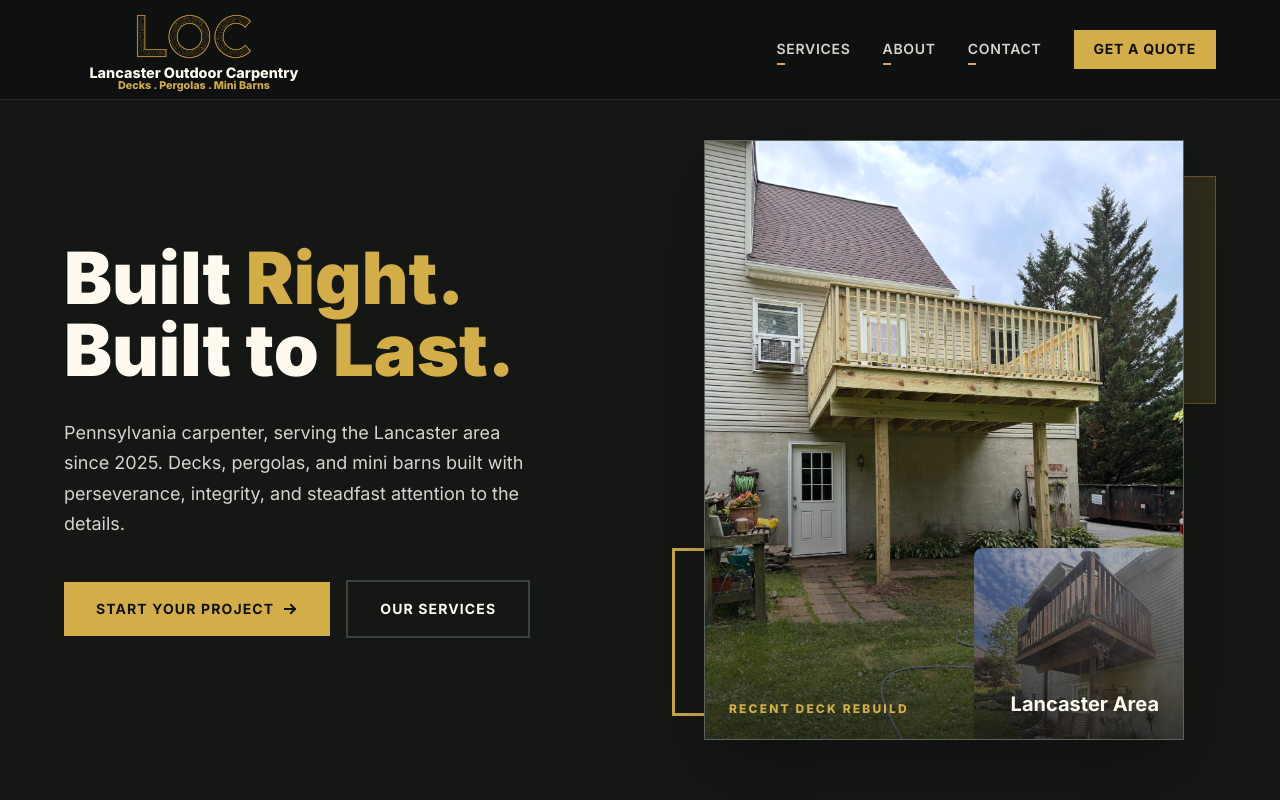
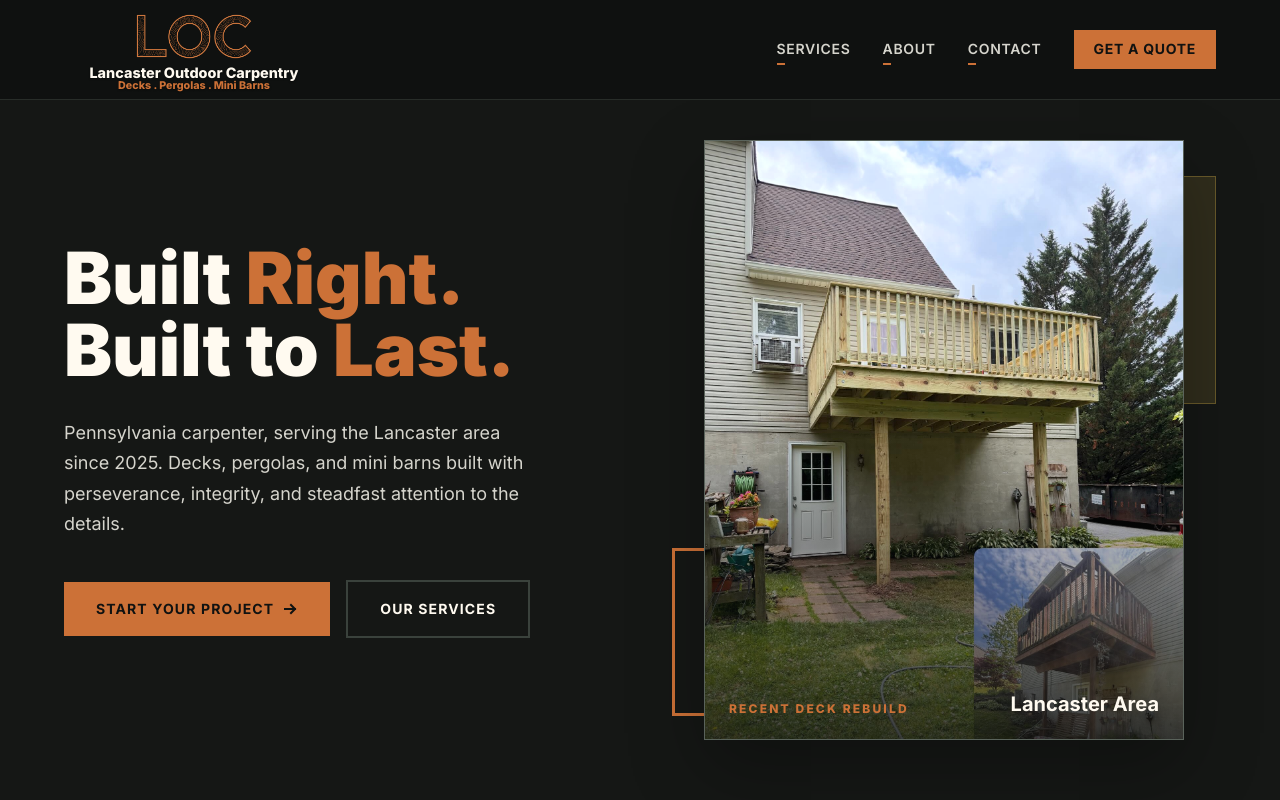
Before and after one commit to Smoketown-Software/Lancaster-Outdoor-Carpentry, a React (Vite) app: page / in a window 1280 px wide. Shown: the top 800 px of the page. Built offline with nearby package versions, Linux system fonts and the light colour scheme.

Commit message:
Upgrade to orange

```diff
--- a/src/components/Services.css
+++ b/src/components/Services.css
@@ -121,7 +121,7 @@
 
 .service-card:hover {
   transform: translateY(-4px);
-  border-color: var(--brass-500);
+  border-color: var(--accent);
 }
 
 .service-card::before {
--- a/src/index.css
+++ b/src/index.css
@@ -1,6 +1,6 @@
 /* ═══════════════════════════════════════════════════
    Lancaster Outdoor Carpentry — Outdoor Palette
-   Charcoal + Brass + Bone
+   Charcoal + Orange + Bone
    ═══════════════════════════════════════════════════ */
 
 :root {
@@ -17,11 +17,11 @@
   --charcoal-100: #ece7d9;
   --charcoal-50: #f8f3e7;
 
-  --brass-700: #9d7729;
-  --brass-600: #bd9337;
-  --brass-500: #d2ad48;
-  --brass-400: #e0c36a;
-  --brass-300: #ead487;
+  --orange-700: #884c28;
+  --orange-600: #aa5c2e;
+  --orange-500: #cc7137;
+  --orange-400: #d68148;
+  --orange-300: #e39a68;
 
   --bone-500: #f1eadb;
   --bone-400: #f8f3e7;
@@ -36,9 +36,9 @@
   --text-primary: var(--bone-300);
   --text-secondary: var(--charcoal-200);
   --text-muted: var(--charcoal-300);
-  --accent: var(--brass-500);
-  --accent-hover: var(--brass-400);
-  --accent-dark: var(--brass-700);
+  --accent: var(--orange-500);
+  --accent-hover: var(--orange-400);
+  --accent-dark: var(--orange-700);
   --on-accent: var(--charcoal-950);
 
   /* Typography */
```
Also changed, not shown: src/assets/loc-logo-transparent.png.
